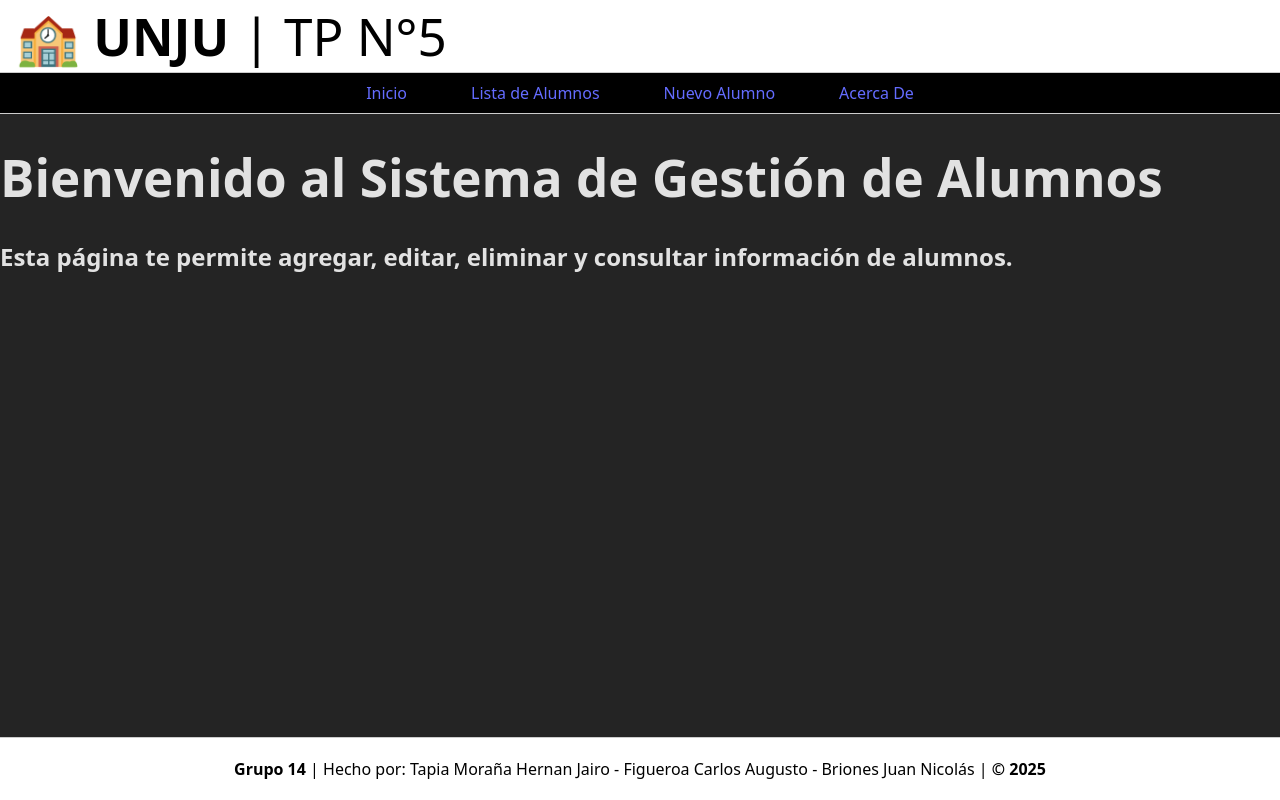
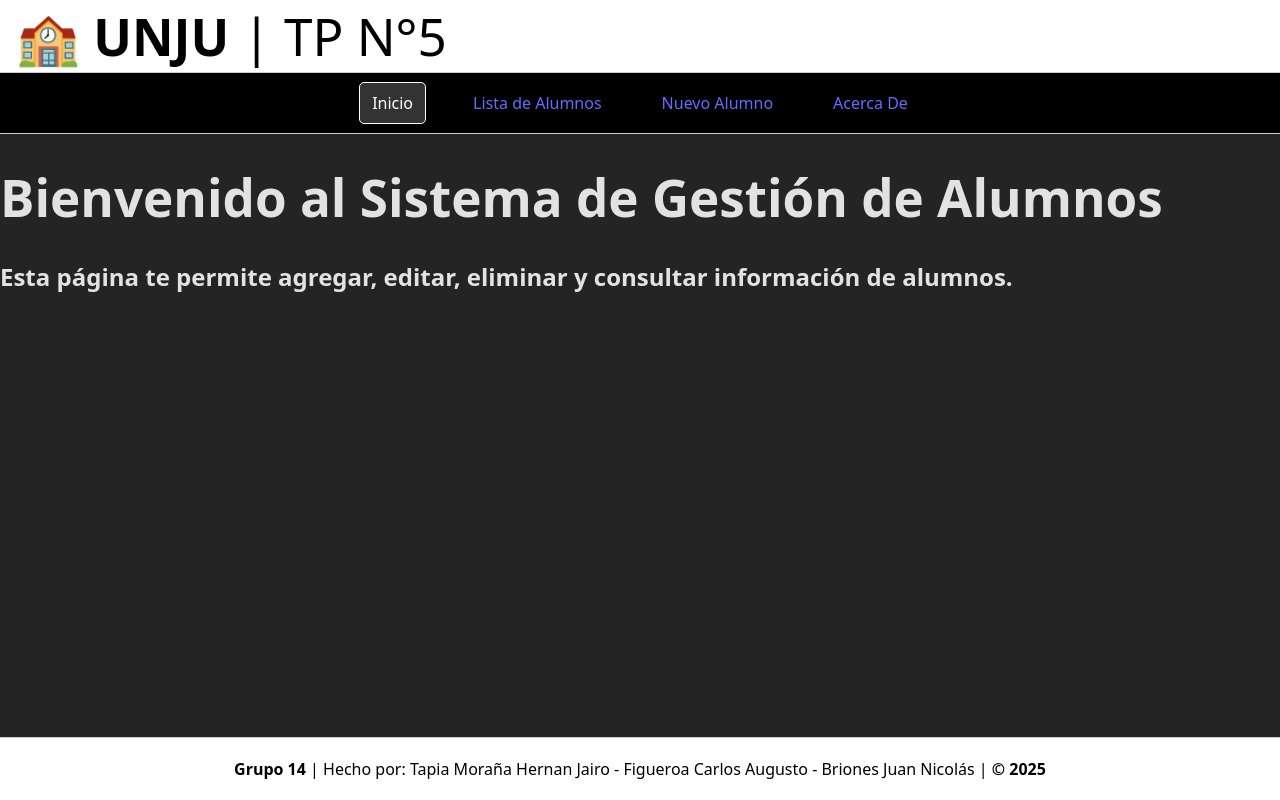
Before and after one commit to CarlosFigueroa497/pv_tp5_grupo14, a React (Vite) app: page / in a window 1280 px wide. Built offline with nearby package versions, Linux system fonts and the light colour scheme.

Commit message:
Agregue stilos a NavBar

```diff
--- /dev/null
+++ b/src/components/NavBar.css
@@ -0,0 +1,34 @@
+.nav-link {
+  display: inline-block;
+  position: relative;
+  z-index: 1;
+  color: #6a8eff;
+  text-decoration: none;
+  padding: 8px 12px;
+  border-radius: 5px;
+  transition: background-color 0.3s ease, color 0.3s ease;
+  font-weight: 500;
+  border: 1px solid transparent;
+}
+
+.nav-link:hover,
+.nav-link.active {
+  background-color: #333;
+  color: white;
+  border-color: white;
+}
+
+nav ul {
+  list-style: none;
+  display: flex;
+  justify-content: center;
+  padding: 0;
+  margin: 0;
+  gap: 0;
+}
+
+nav ul li {
+  margin: 0 1rem;
+  padding: 0;
+  border: 1px solid transparent;
+}
--- a/src/components/NavBar.jsx
+++ b/src/components/NavBar.jsx
@@ -1,4 +1,5 @@
-import { Link } from 'react-router-dom'
+import { NavLink } from 'react-router-dom';
+import './NavBar.css';
 
 function NavBar() {
   return (
@@ -7,21 +8,14 @@ function NavBar() {
       backgroundColor: 'black',
       borderBottom: '1px solid #ccc'
     }}>
-      <ul style={{
-  listStyle: 'none',
-  display: 'flex',
-  gap: '4rem',
-  justifyContent: 'center',
-  padding: 0,
-  margin: 0
-}}>
-        <li><Link to="/">Inicio</Link></li>
-        <li><Link to="/alumnos">Lista de Alumnos</Link></li>
-        <li><Link to="/alumnos/nuevo">Nuevo Alumno</Link></li>
-        <li><Link to="/acerca">Acerca De</Link></li>
+      <ul>
+        <li><NavLink to="/" className="nav-link" end>Inicio</NavLink></li>
+        <li><NavLink to="/alumnos" className="nav-link" end>Lista de Alumnos</NavLink></li>
+        <li><NavLink to="/alumnos/nuevo" className="nav-link">Nuevo Alumno</NavLink></li>
+        <li><NavLink to="/acerca" className="nav-link" end>Acerca De</NavLink></li>
       </ul>
     </nav>
-  )
+  );
 }
 
 export default NavBar;
```
